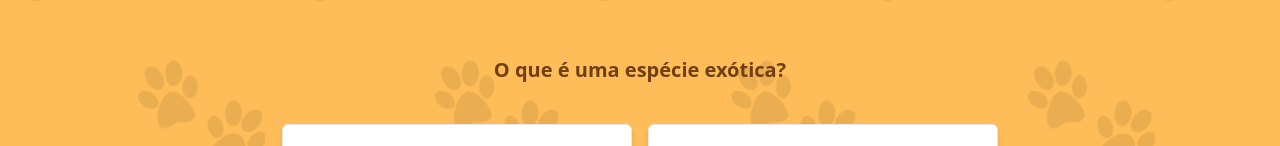
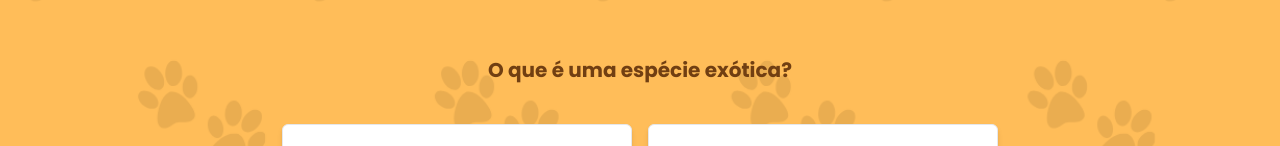
Before and after one commit to marianakemmerich/tcc-pampa-quiz, a React (Create React App) app: page /quiz-fauna in a window 1280 px wide. Shown: the part 188-334 px from the top of the page. Built offline with nearby package versions, Linux system fonts and the light colour scheme; data requests are answered from the project's data file.

Commit message:
style: change font to poppins

```diff
--- a/src/components/Question.tsx
+++ b/src/components/Question.tsx
@@ -11,9 +11,9 @@ const Question = ({ question, category }: QuestionProps) => {
   }
 
   return (
-    <div className="w-full flex items-center justify-center mt-8 mb-2">
-      <div className="mx-8 p-4">
-        <h2 className={`text-xl font-bold text-center ${categoryColor[category]}`}>
+    <div className='w-full flex items-center justify-center mt-8 mb-2'>
+      <div className='mx-8 p-4'>
+        <h2 className={`text-xl font-bold font-poppins text-center ${categoryColor[category]}`}>
           {question}
         </h2>
       </div>
```
